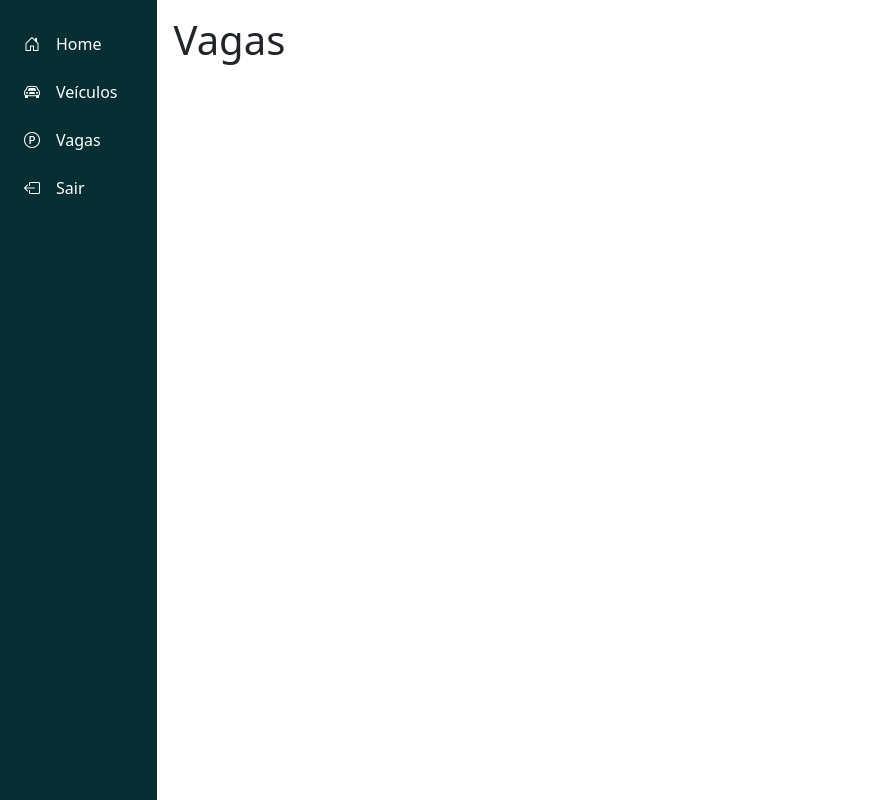
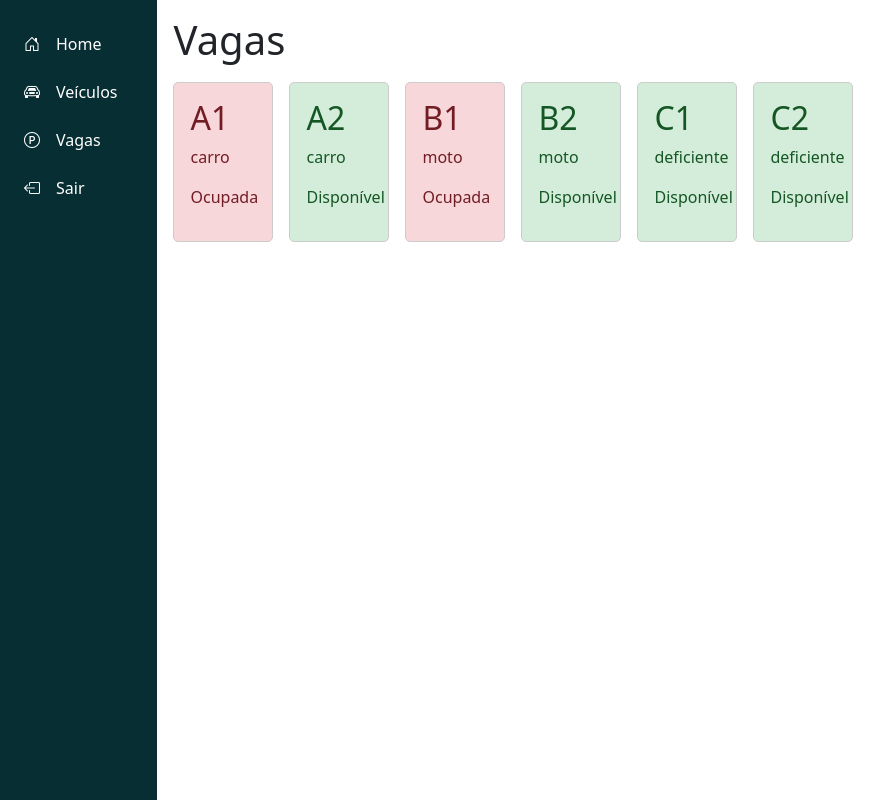
Before and after one commit to nnathalia/tech_parking, a Django app: page /vagas in a window 1280 px wide. Shown: the part 56-856 px from the top of the page, without its empty margins (0-892 px from the left). Run offline with Django 5.2, Linux system fonts and the light colour scheme; a user stored in the database is signed in; data comes from the database, SQL or seed files in the repository; both versions use the stored data as it was after the commit; some libraries are stand-ins or nearby versions.

Commit message:
update vagas

```diff
--- a/parking/models.py
+++ b/parking/models.py
@@ -23,7 +23,7 @@ class Vaga(models.Model):
     ocupada = models.BooleanField(default=False)
     created_at = models.DateTimeField(auto_now_add=True)
     def __str__(self):
-        return self.codigo_vaga
+        return f"{self.codigo_vaga} ({'Ocupada' if self.ocupada else 'Disponível'})"
 
 
 class Reserva(models.Model):
--- /dev/null
+++ b/parking/static/css/style.css
@@ -0,0 +1,23 @@
+.vaga {
+  border: 1px solid #ccc;
+  margin: 10px 0;
+  padding: 15px;
+  border-radius: 5px;
+  list-style: none;
+  width: 100px;
+
+}
+
+.vaga.ocupada {
+  background-color: #f8d7da; /* Vermelho claro */
+  color: #721c24;
+}
+
+.vaga.disponivel {
+  background-color: #d4edda; /* Verde claro */
+  color: #155724;
+}
+
+ul {
+  padding: 0;
+}
--- a/parking/templates/layout/layout.html
+++ b/parking/templates/layout/layout.html
@@ -5,8 +5,7 @@
     <meta name="viewport" content="width=device-width, initial-scale=1.0" />
     <link rel="icon" href="{% static 'img/icon.png' %}" />
     <link rel="stylesheet" href="{% static 'css/reset.css' %}" />
-    <link rel="stylesheet" href="{% static 'css/style.css' %}" />
-    <link rel="stylesheet" href="{% static 'css/navbar-style.css' %}" />
+    <link rel="stylesheet" href="{% static 'css/style.css' %}">
     <link rel="stylesheet" href="https://cdn.jsdelivr.net/npm/bootstrap-icons@1.11.3/font/bootstrap-icons.min.css" />
     <script src="https://kit.fontawesome.com/7a2b9d2cd6.js" crossorigin="anonymous"></script>
 
--- a/parking/templates/pages/vagas.html
+++ b/parking/templates/pages/vagas.html
@@ -4,4 +4,24 @@
 {% endblock %}
 {% block content %}
   <h1>Vagas</h1>
+
+  <div class="d-flex flex-wrap gap-3">
+    {% for vaga in vagas %}
+    <div class="p-3 vaga {% if vaga.ocupada %}
+        ocupada
+      {% else %}
+        disponivel
+      {% endif %}">
+      <h2>{{ vaga.codigo_vaga }}</h2>
+      <p>{{ vaga.tipo_vaga }}</p>
+      <p>
+        {% if vaga.ocupada %}
+          Ocupada
+        {% else %}
+          Disponível
+        {% endif %}
+      </p>
+    </div>
+    {% endfor %}
+  </div>
 {% endblock %}
--- a/parking/views.py
+++ b/parking/views.py
@@ -90,7 +90,8 @@ def veiculos(request):
 
 @login_required(login_url='login')
 def vagas(request):
-  return render(request, 'pages/vagas.html')
+  vagas = Vaga.objects.all()
+  return render(request, 'pages/vagas.html', {'vagas': vagas})
 
 def index(request):
   return render(request, 'index.html')
```
Also changed, not shown: db.sqlite3.
